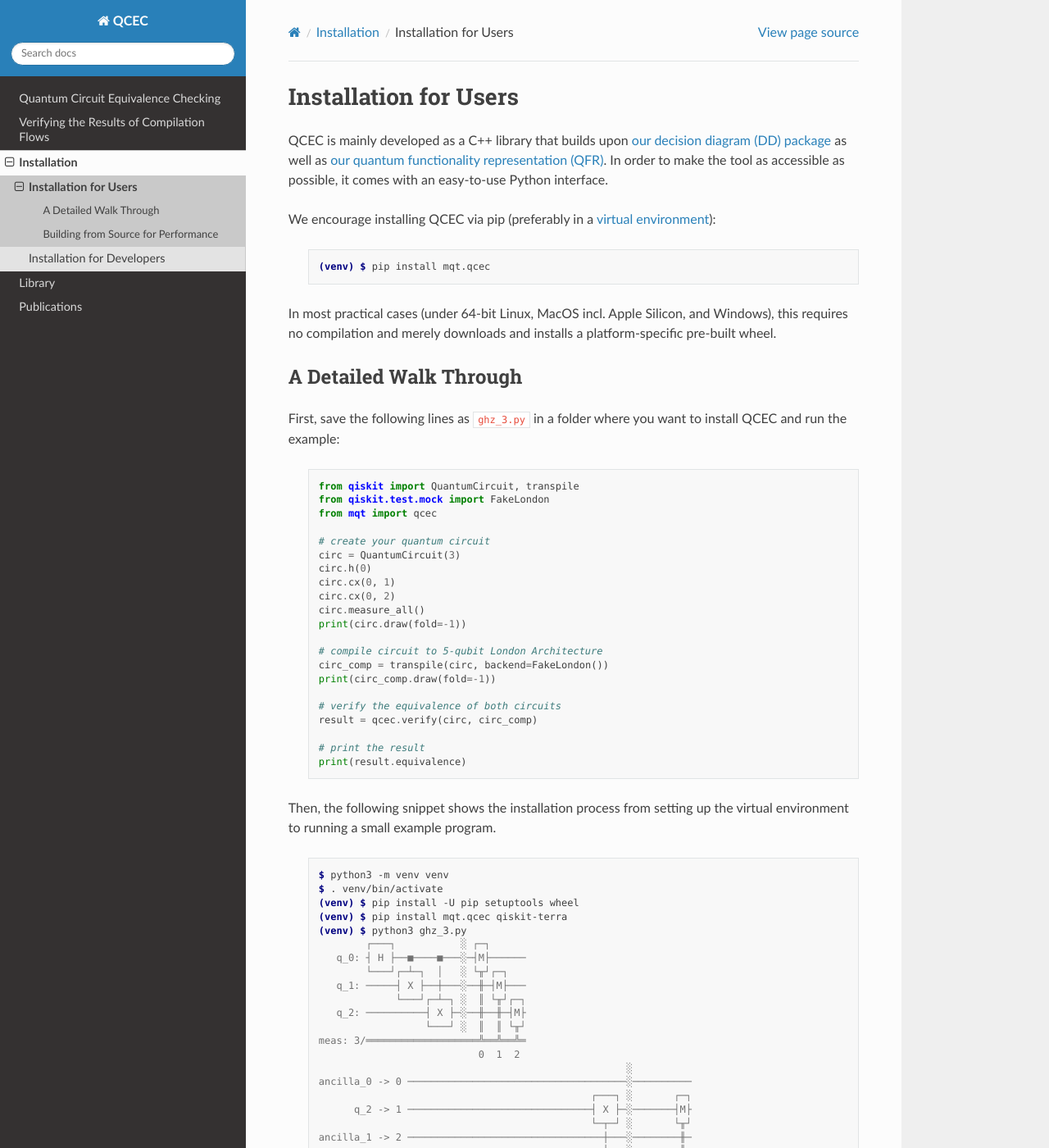
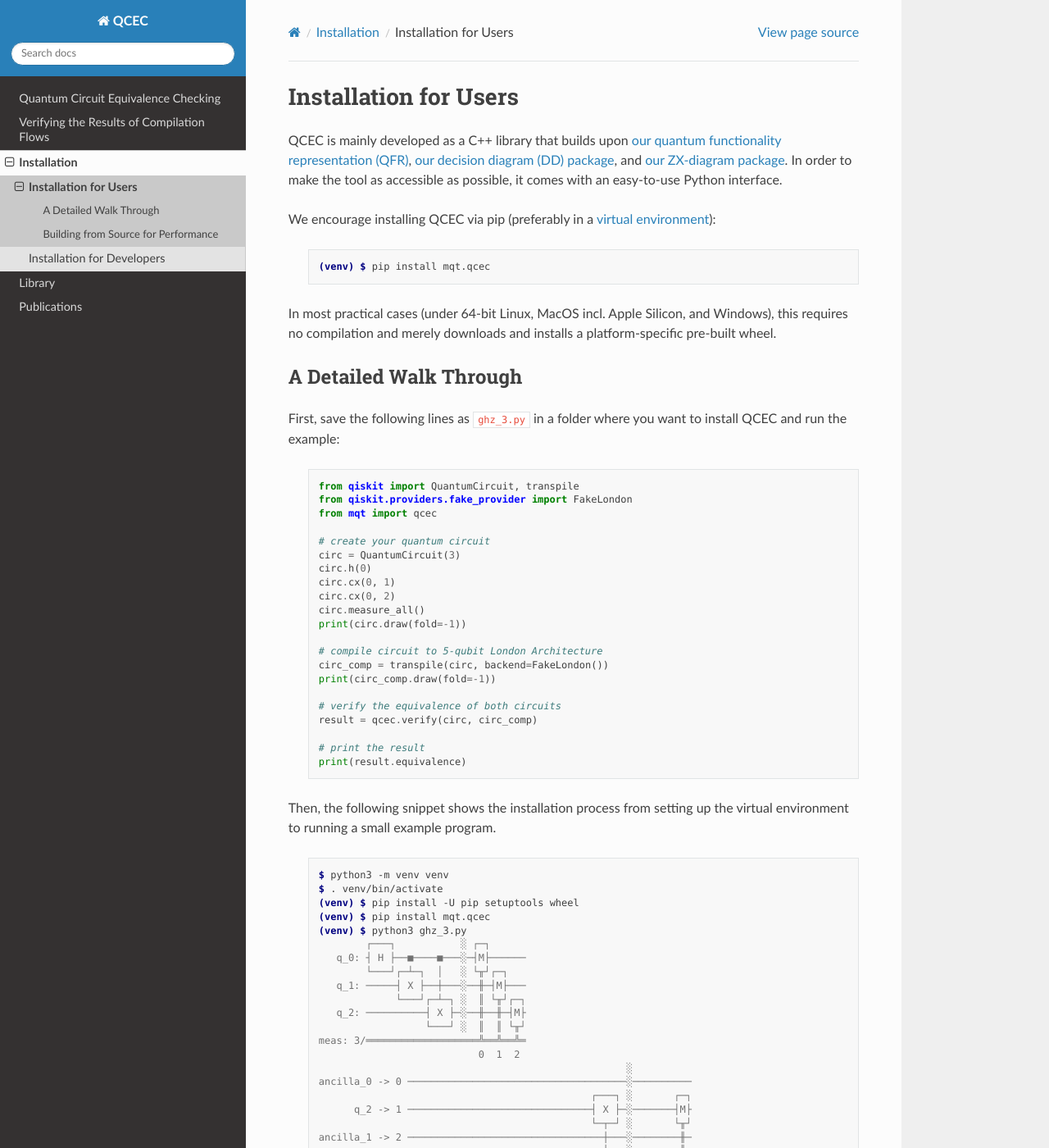
Before and after one commit to cda-tum/mqt-qcec, a Sphinx documentation site: the page built from docs/source/install/Users.rst, in a window 1280 px wide and 1400 px high. Shown: the whole window at 82% size. Built offline with Sphinx 7.4.7 and the Read the Docs theme 2.0.0, drawn with Linux system fonts in a browser that asks for light colours; the version number could not be read and is left out.

Commit message:
📝 add missing ZX package reference
Signed-off-by: Lukas Burgholzer <lukas.burgholzer@jku.at>

```diff
--- a/docs/source/install/Users.rst
+++ b/docs/source/install/Users.rst
@@ -1,7 +1,7 @@
 Installation for Users
 ======================
 
-QCEC is mainly developed as a C++ library that builds upon `our decision diagram (DD) package <https://github.com/cda-tum/dd_package.git>`_ as well as `our quantum functionality representation (QFR) <https://github.com/cda-tum/qfr.git>`_.
+QCEC is mainly developed as a C++ library that builds upon `our quantum functionality representation (QFR) <https://github.com/cda-tum/qfr>`_, `our decision diagram (DD) package <https://github.com/cda-tum/dd_package.git>`_, and `our ZX-diagram package <https://github.com/cda-tum/zx.git>`_.
 In order to make the tool as accessible as possible, it comes with an easy-to-use Python interface.
 
 We encourage installing QCEC via pip (preferably in a `virtual environment <https://docs.python.org/3/library/venv.html>`_):
@@ -20,7 +20,7 @@
     .. code-block:: python
 
         from qiskit import QuantumCircuit, transpile
-        from qiskit.test.mock import FakeLondon
+        from qiskit.providers.fake_provider import FakeLondon
         from mqt import qcec
 
         # create your quantum circuit
@@ -48,7 +48,7 @@
         $ python3 -m venv venv
         $ . venv/bin/activate
         (venv) $ pip install -U pip setuptools wheel
-        (venv) $ pip install mqt.qcec qiskit-terra
+        (venv) $ pip install mqt.qcec
         (venv) $ python3 ghz_3.py
                 ┌───┐           ░ ┌─┐
            q_0: ┤ H ├──■────■───░─┤M├──────
```
